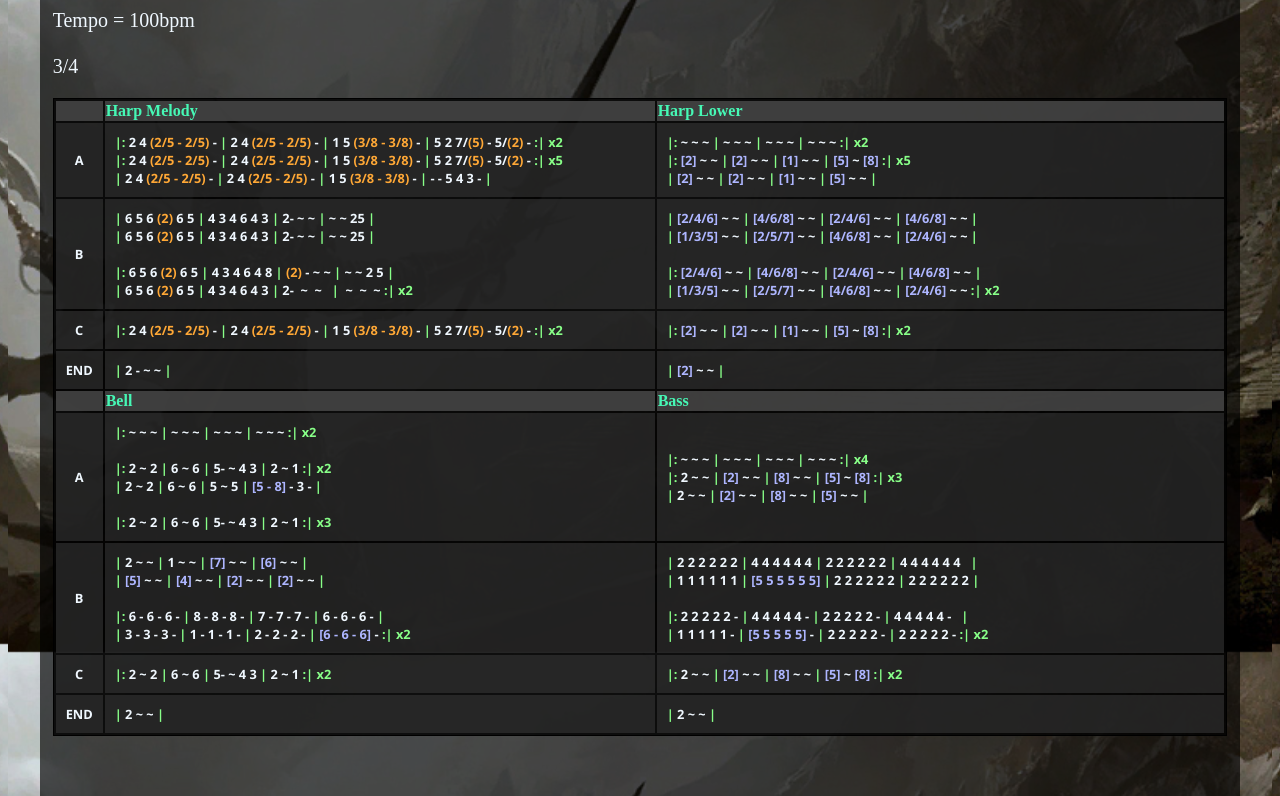
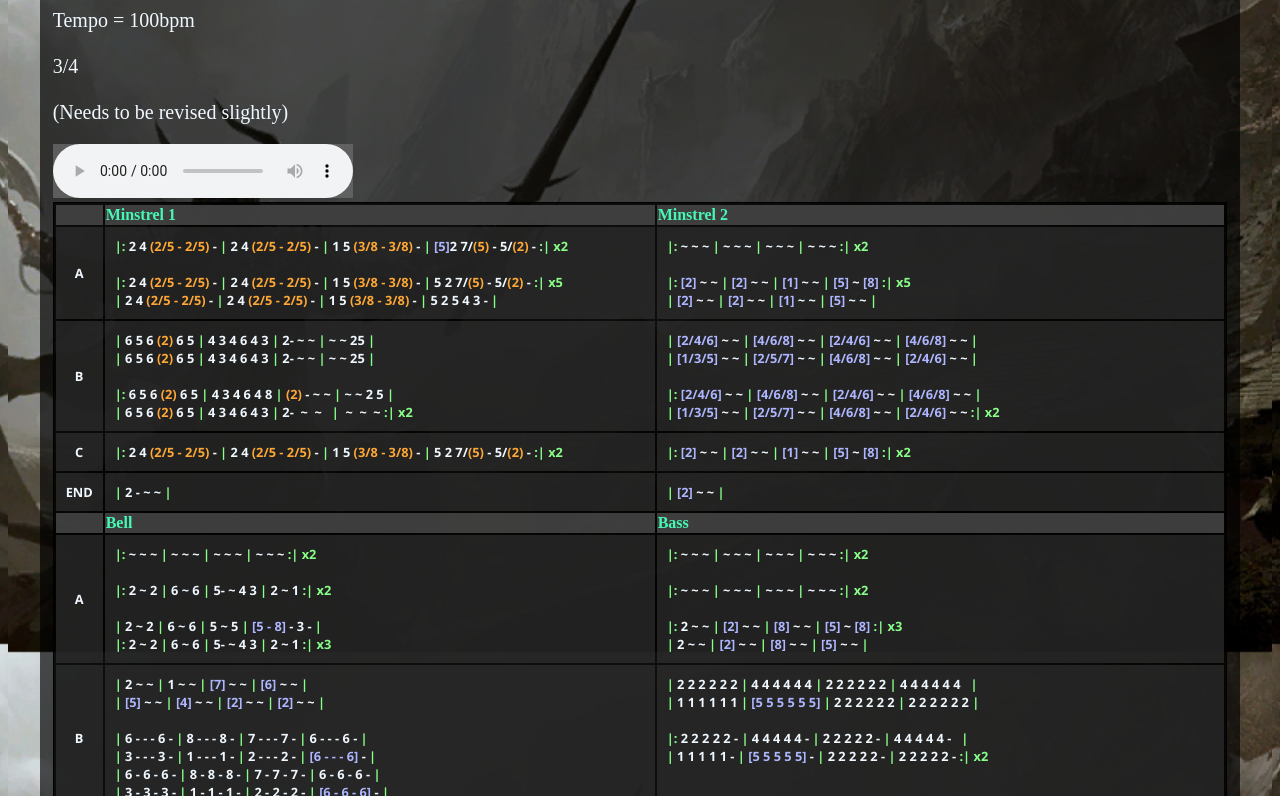
Before and after one commit to WarriorSkald/warskaldrgw2, a plain HTML site: page song/song2sdv.html in a window 1280 px wide. Shown: the part 156-952 px from the top of the page. Drawn offline with nearby package versions, Linux system fonts and the light colour scheme.

Commit message:
Add files via upload

```diff
--- a/song/song2sdv.html
+++ b/song/song2sdv.html
@@ -129,13 +129,17 @@
                     <br>
                     <br>
                     3/4
+                    <br>
+                    <br>
+                    (Needs to be revised slightly)
                 </p>
+                <audio controls style="background-color: rgba(105, 105, 105, 0.795);"><source src="stardewvalleyinthedeepwoods.mp3"></audio>
 
                 <table class="tabTable" id="tabTable" style="padding-bottom: 0px;">
 
                     <th width="1%">&nbsp;</th>
-                    <th width="550px"> Harp Melody</th>
-                    <th> Harp Lower</th>
+                    <th width="550px"> Minstrel 1</th>
+                    <th> Minstrel 2</th>
 
 
                     <tr>
@@ -157,12 +161,13 @@
                             <span style="color:rgb(255, 168, 54);">(3/8 - 3/8)</span>
                             -
                             <span style="color:rgb(136, 255, 136);">| </span>
-                            5 2
+                            <span style="color:rgb(174, 182, 255);">[5]</span>2
                             7/<span style="color:rgb(255, 168, 54);">(5)</span>
                             -
                             5/<span style="color:rgb(255, 168, 54);">(2)</span>
                             -
                             <span style="color:rgb(136, 255, 136);">:| x2</span>
+                            <br>
                             <br>
                             <span style="color:rgb(136, 255, 136);">|: </span>
                             2 4
@@ -197,7 +202,7 @@
                             <span style="color:rgb(255, 168, 54);">(3/8 - 3/8)</span>
                             -
                             <span style="color:rgb(136, 255, 136);">| </span>
-                            - - 5 4 3 -
+                            5 2 5 4 3 -
                             <span style="color:rgb(136, 255, 136);">|</span>
                         </td>
                         <td>
@@ -211,6 +216,7 @@
                             <span style="color:rgb(136, 255, 136);">| </span>
                             ~ ~ ~
                             <span style="color:rgb(136, 255, 136);">:| x2</span>
+                            <br>
                             <br>
                             <span style="color:rgb(136, 255, 136);">|: </span>
                             <span style="color:rgb(174, 182, 255);">[2]</span>
@@ -465,6 +471,7 @@
                             2 ~ 1
                             <span style="color:rgb(136, 255, 136);">:| x2</span>
                             <br>
+                            <br>
                             <span style="color:rgb(136, 255, 136);">|</span>
                             2 ~ 2
                             <span style="color:rgb(136, 255, 136);">|</span>
@@ -476,7 +483,7 @@
                             - 3 -
                             <span style="color:rgb(136, 255, 136);">|</span>
                             <br>
-                            <br>
+
                             <span style="color:rgb(136, 255, 136);">|:</span>
                             2 ~ 2
                             <span style="color:rgb(136, 255, 136);">|</span>
@@ -489,15 +496,27 @@
                         </td>
                         <td>
                             <!--BassA-->
-                            <span style="color:rgb(136, 255, 136);">|: </span>
+                            <span style="color:rgb(136, 255, 136);">|:</span>
                             ~ ~ ~
-                            <span style="color:rgb(136, 255, 136);">| </span>
+                            <span style="color:rgb(136, 255, 136);">|</span>
                             ~ ~ ~
-                            <span style="color:rgb(136, 255, 136);">| </span>
+                            <span style="color:rgb(136, 255, 136);">|</span>
                             ~ ~ ~
-                            <span style="color:rgb(136, 255, 136);">| </span>
+                            <span style="color:rgb(136, 255, 136);">|</span>
                             ~ ~ ~
-                            <span style="color:rgb(136, 255, 136);">:| x4</span>
+                            <span style="color:rgb(136, 255, 136);">:| x2</span>
+                            <br>
+                            <br>
+                            <span style="color:rgb(136, 255, 136);">|:</span>
+                            ~ ~ ~
+                            <span style="color:rgb(136, 255, 136);">|</span>
+                            ~ ~ ~
+                            <span style="color:rgb(136, 255, 136);">|</span>
+                            ~ ~ ~
+                            <span style="color:rgb(136, 255, 136);">|</span>
+                            ~ ~ ~
+                            <span style="color:rgb(136, 255, 136);">:| x2</span>
+                            <br>
                             <br>
                             <span style="color:rgb(136, 255, 136);">|: </span>
                             2 ~ ~
@@ -562,7 +581,27 @@
                             <span style="color:rgb(136, 255, 136);">|</span>
                             <br>
                             <br>
-                            <span style="color:rgb(136, 255, 136);">|:</span>
+                            <span style="color:rgb(136, 255, 136);">|</span>
+                            6 - - - 6 -
+                            <span style="color:rgb(136, 255, 136);">|</span>
+                            8 - - - 8 -
+                            <span style="color:rgb(136, 255, 136);">|</span>
+                            7 - - - 7 -
+                            <span style="color:rgb(136, 255, 136);">|</span>
+                            6 - - - 6 -
+                            <span style="color:rgb(136, 255, 136);">|</span>
+                            <br>
+                            <span style="color:rgb(136, 255, 136);">|</span>
+                            3 - - - 3 -
+                            <span style="color:rgb(136, 255, 136);">|</span>
+                            1 - - - 1 -
+                            <span style="color:rgb(136, 255, 136);">|</span>
+                            2 - - - 2 -
+                            <span style="color:rgb(136, 255, 136);">|</span>
+                            <span style="color:rgb(174, 182, 255);">[6 - - - 6] </span>-
+                            <span style="color:rgb(136, 255, 136);">|</span>
+                            <br>
+                            <span style="color:rgb(136, 255, 136);">|</span>
                             6 - 6 - 6 -
                             <span style="color:rgb(136, 255, 136);">|</span>
                             8 - 8 - 8 -
@@ -580,7 +619,7 @@
                             2 - 2 - 2 -
                             <span style="color:rgb(136, 255, 136);">|</span>
                             <span style="color:rgb(174, 182, 255);">[6 - 6 - 6] </span>-
-                            <span style="color:rgb(136, 255, 136);">:| x2</span>
+                            <span style="color:rgb(136, 255, 136);">|</span>
                         </td>
                         <td>
                             <!--BassB-->
@@ -625,6 +664,9 @@
                             <span style="color:rgb(136, 255, 136);">| </span>
                             2 2 2 2 2 -
                             <span style="color:rgb(136, 255, 136);">:| x2</span>
+                            <br>
+                            <br>
+                            <br>
                         </td>
 
                     </tr>
```
Also changed, not shown: song/song3dayslater.html (+1 -10 lines), 1 other file.
